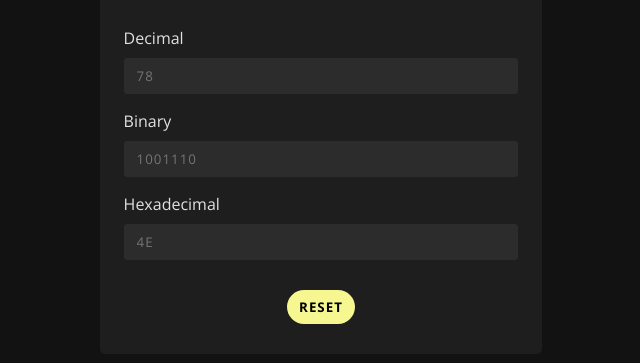
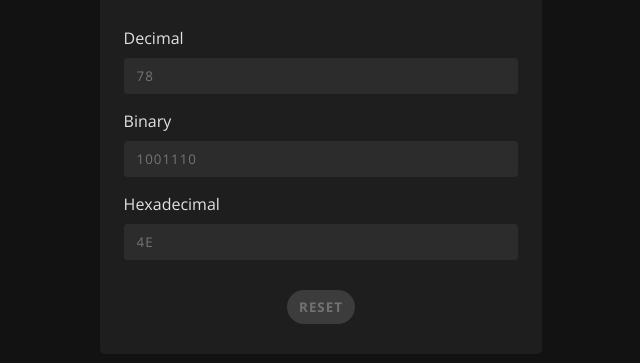
Before and after one commit to kaufmann-dev/NumberSystemConverter, a plain HTML site: page index.html in a window 1280 px wide. Shown: the part 147-510 px from the top of the page, without its empty margins (319-959 px from the left). Drawn offline with nearby package versions, Linux system fonts and the light colour scheme; a web font is replaced by a local one.

Commit message:
Update reset button

```diff
--- a/index.html
+++ b/index.html
@@ -25,7 +25,7 @@
 		<label for="hex">Hexadecimal</label>
 		<input spellcheck="false" id="hex" placeholder="4E">
 
-		<button id="reset">RESET</button>
+		<button id="reset" disabled>RESET</button>
 	</div>
 
 </body></html>
```
